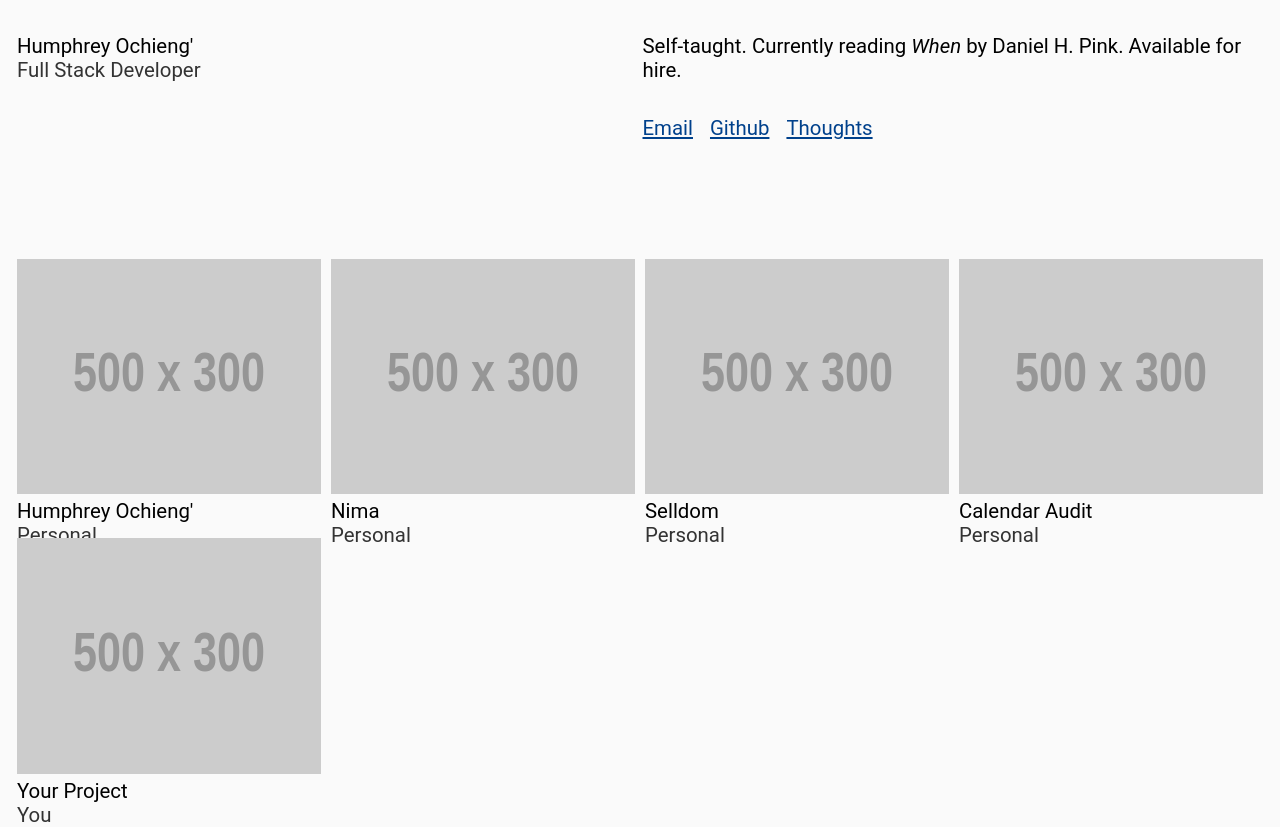
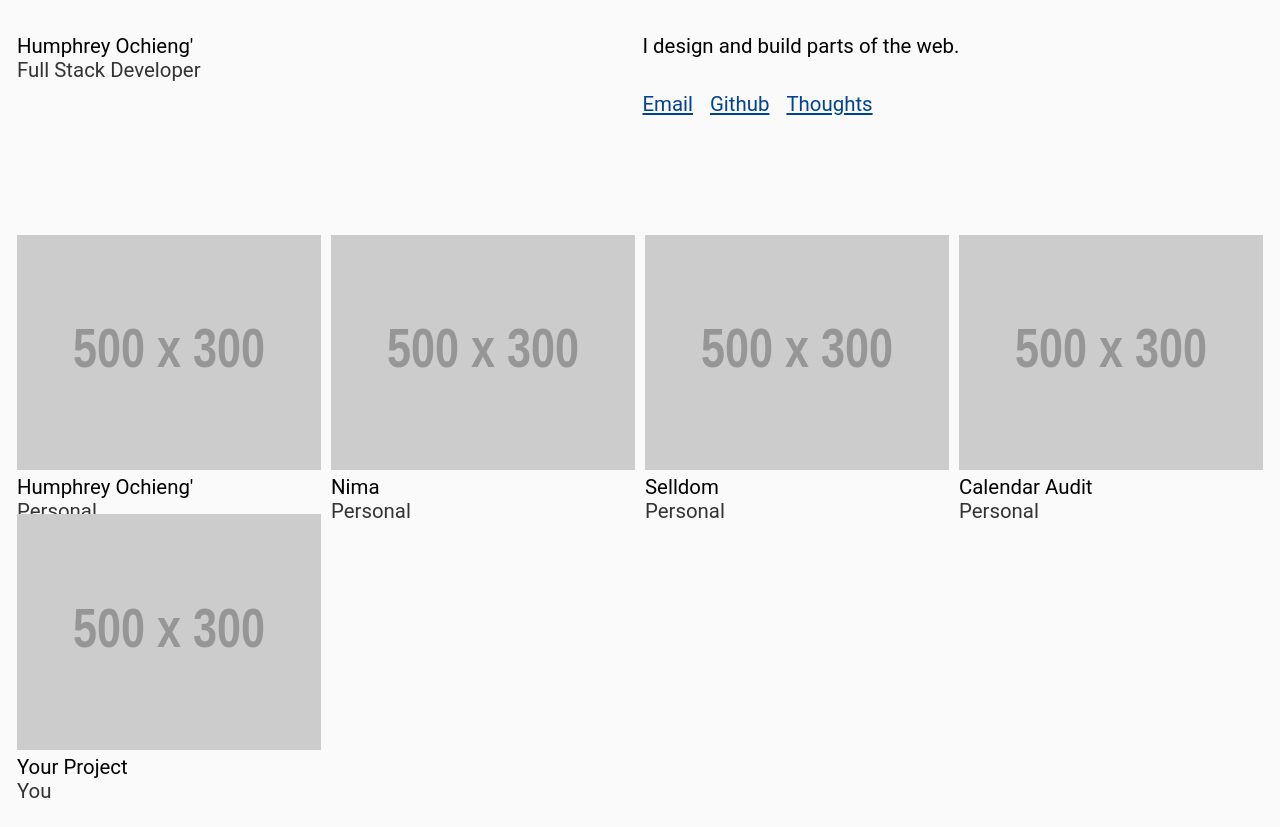
Before and after one commit to HumphreyOchieng/humphrey-ochieng, a plain HTML site: page index.html in a window 1280 px wide. After the commit the page ends 803 px from the top, so only its background shows below. Drawn offline with Linux system fonts and the light colour scheme; placeholder pictures from the web are drawn by us.

Commit message:
Modify profile description

```diff
--- a/index.html
+++ b/index.html
@@ -18,7 +18,7 @@
 		</div>
 		<div class="about">
 			<div class="description">
-				<p>Self-taught. Currently reading <i>When</i> by Daniel H. Pink. Available for hire.</p>
+				<p>I design and build parts of the web.</p>
 			</div>
 			<div class="links">
 				<a href="mailto:ochienghum@gmail.com" class="link">Email</a>
```
